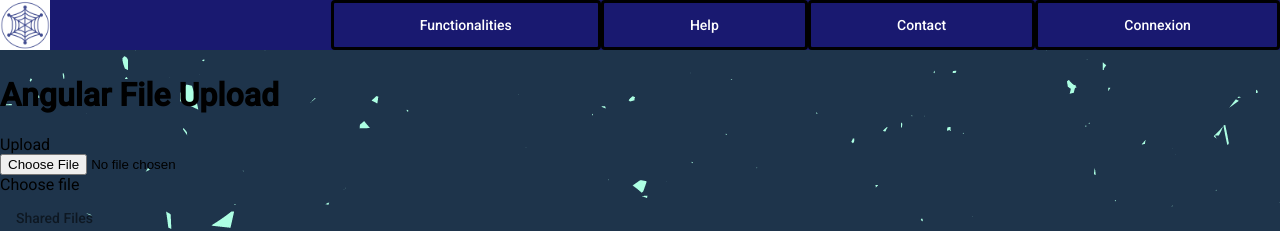
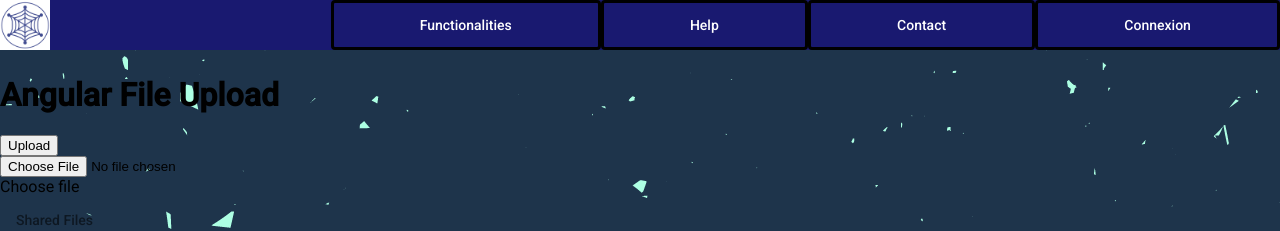
Before and after one commit to Khib0o/PWEB3TC-front, an Angular app in the folder PWEB/: page /functionality/user-file in a window 1280 px wide. Shown: the top 231 px of the page. Built offline with nearby package versions, Linux system fonts and the light colour scheme; no server answers.

Commit message:
merge dev + bouton

```diff
--- a/PWEB/src/app/user-file/user-file.component.html
+++ b/PWEB/src/app/user-file/user-file.component.html
@@ -14,7 +14,7 @@
               <div class="col-md-4">
                   <div class="input-group">
                       <div class="input-group-prepend">
-                          <span class="input-group-text upload" (click)="upload()" id="btnUpload">Upload</span>
+                          <button class="input-group-text upload" (click)="upload()" id="btnUpload">Upload</button>
                       </div>
                       <div class="custom-file">
                           <form action="/api/upload" method="post" enctype="multipart/form-data">
```
